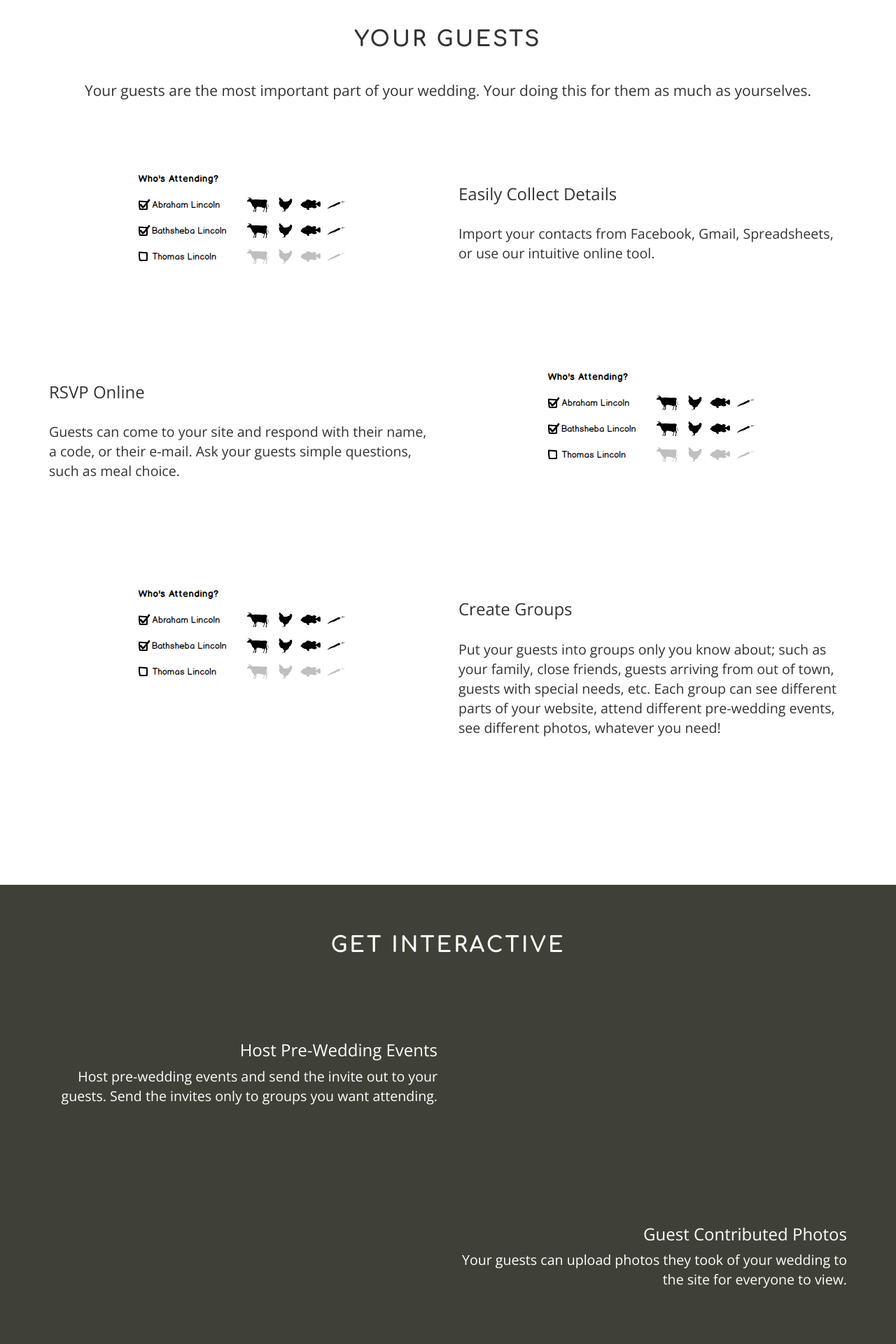
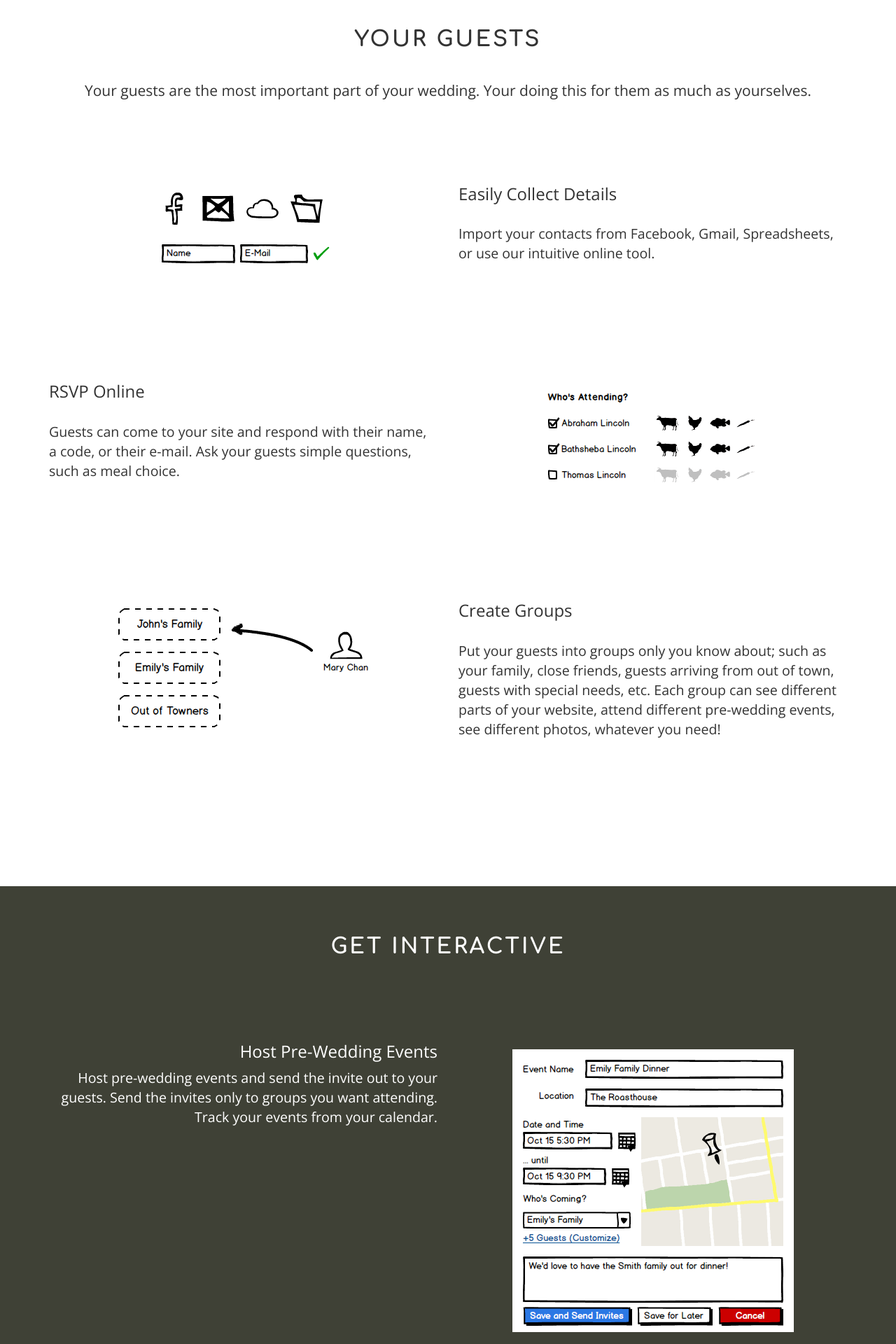
Before and after one commit to resorath/bootstrapwedding.com, a CodeIgniter app: page / in a window 1280 px wide. Shown: the part 2900-4820 px from the top of the page at 70% size. Run offline with CodeIgniter, Linux system fonts and the light colour scheme; some libraries are stand-ins or nearby versions.

Commit message:
Add mockups

```diff
--- a/application/views/home.php
+++ b/application/views/home.php
@@ -195,9 +195,10 @@
        <h2>Your Guests</h2>
        <p id="features-guests-intro">Your guests are the most important part of your wedding. Your doing this for them as much as yourselves.</p>
 
-       <div class="row featureset-leadrow">
-        <div class="col-sm-6">
-          <img src="<?=base_url() ?>assets/img/RSVP.png">
+       <div class="row featureset-row featureset-leadrow">
+        <div class="col-sm-6 featureset-image">
+          <img src="<?=base_url() ?>assets/img/collectdetails.png" class="features-img">
+
         </div>
 
         <div class="col-sm-6">
@@ -206,22 +207,24 @@
         </div>
        </div>
 
-       <div class="row">
+       <div class="row featureset-row">
         <div class="col-sm-6">
           <h3>RSVP Online</h3>
           <div class="features-guests-details">Guests can come to your site and respond with their name, a code, or their e-mail. Ask your guests simple questions, such as meal choice.</div>
         </div>
 
-        <div class="col-sm-6">
-          <img src="<?=base_url() ?>assets/img/RSVP.png">
+        <div class="col-sm-6 featureset-image">
+          <img src="<?=base_url() ?>assets/img/RSVP.png" class="features-img">
+
         </div>
 
 
        </div>
 
-       <div class="row">
-        <div class="col-sm-6">
-          <img src="<?=base_url() ?>assets/img/RSVP.png">
+       <div class="row featureset-row">
+        <div class="col-sm-6 featureset-image">
+          <img src="<?=base_url() ?>assets/img/groupup.png" class="features-img">
+
         </div>
 
         <div class="col-sm-6">
@@ -237,38 +240,39 @@
       <div class="container">
         <h2 id="features-interactive-header">Get Interactive</h2>
 
-       <div class="row featureset-leadrow">
+       <div class="row featureset-row featureset-leadrow">
         <div class="col-sm-6">
           <h3>Host Pre-Wedding Events</h3>
-          <div class="features-interactive-details">Host pre-wedding events and send the invite out to your guests. Send the invites only to groups you want attending.</div>
+          <div class="features-interactive-details">Host pre-wedding events and send the invite out to your guests. Send the invites only to groups you want attending. Track your events from your calendar.</div>
 
         </div>
 
         <div class="col-sm-6">
-
+          <img src="<?=base_url() ?>assets/img/createevent.png" class="features-img">
         </div>
        </div>
 
-       <div class="row">
+       <div class="row featureset-row">
         <div class="col-sm-6">
+          <img src="<?=base_url() ?>assets/img/importpictures.png" class="features-img">
         </div>
 
         <div class="col-sm-6">
-          <h3>Guest Contributed Photos</h3>
-          <div class="features-interactive-details">Your guests can upload photos they took of your wedding to the site for everyone to view.</div>
+          <h3>Guest Contributed Photo Albums</h3>
+          <div class="features-interactive-details">Your guests can upload photos they took of your wedding to the site for everyone to view. Take control and show only photos you approve. Mix in your own official photos for guests who couldn't attend.</div>
         </div>
 
        </div>
 
-       <div class="row">
+       <div class="row featureset-row">
         <div class="col-sm-6">
           <h3>Total Privacy</h3>
-          <div class="features-interactive-details">Your data is your own. Take confidence in your address books, photos, locations, etc are safe from the outside world. Your wedding website is your own walled garden. When your done with your website, we'll give you a copy of it to download and then remove it from our servers.</div>
+          <div class="features-interactive-details">Your data is your own. Take confidence in your address books, photos, locations, etc are safe from the outside world. Your wedding website is your own private venue.</div>
 
         </div>
 
         <div class="col-sm-6">
-
+          <img src="<?=base_url() ?>assets/img/privacy.png" class="features-img">
         </div>
        </div>
       </div>
--- a/assets/css/core.css
+++ b/assets/css/core.css
@@ -640,3 +640,8 @@ p
 {
 	margin-bottom: 100px;
 }
+
+.features-img
+{
+	margin-top: 30px;
+}
```
Also changed, not shown: assets/img/collectdetails.png (added), assets/img/createevent.png (added), assets/img/createevent_white.png (added), assets/img/groupup.png (added), assets/img/importpictures.png (added), assets/img/privacy.png (added).
